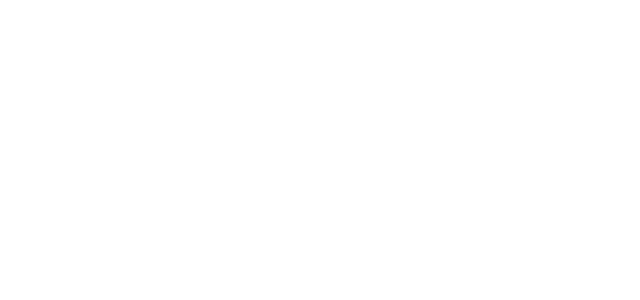
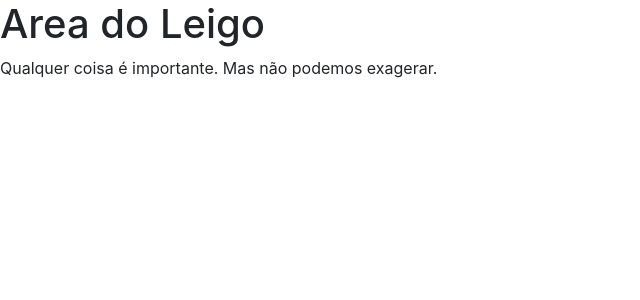
Before and after one commit to Ninho12/app-base-nuxt, a Nuxt app: page /leigo in a window 1280 px wide. Before the commit this address had no page. Shown: the top 300 px of the page, without its empty margins (0-640 px from the left). Built offline with nearby package versions, Linux system fonts and the light colour scheme.

Commit message:
Adição de novos arquivos e pastas

```diff
--- /dev/null
+++ b/pages/leigo/index.vue
@@ -0,0 +1,16 @@
+<template>
+    <main>
+        <h1>Area do Leigo</h1>
+        <p>
+            Qualquer coisa é importante.
+            Mas não podemos exagerar.
+        </p>
+    </main>
+</template>
+
+<script>
+export default{
+    name: 'AreadoLeigo'
+}
+
+</script>
--- a/pages/admin/index.vue
+++ b/pages/padre/index.vue
@@ -1,6 +1,6 @@
 <template>
     <main>
-        <h1>Area Administrativa</h1>
+        <h1>Area do Padre</h1>
         <p>
             Qualquer coisa é importante.
             Mas não podemos exagerar.
@@ -10,7 +10,7 @@
 
 <script>
 export default{
-    name: 'AreaAdmin'
+    name: 'AreadoPadre'
 }
 
 </script>
--- a/pages/termos-de-uso.vue
+++ b/pages/termos-de-uso.vue
@@ -0,0 +1,15 @@
+<template>
+    <div>
+
+    </div>
+  </template>
+
+  <script>
+
+
+  export default {
+      name: "TermodeUso",
+
+  }
+
+  </script>
```
